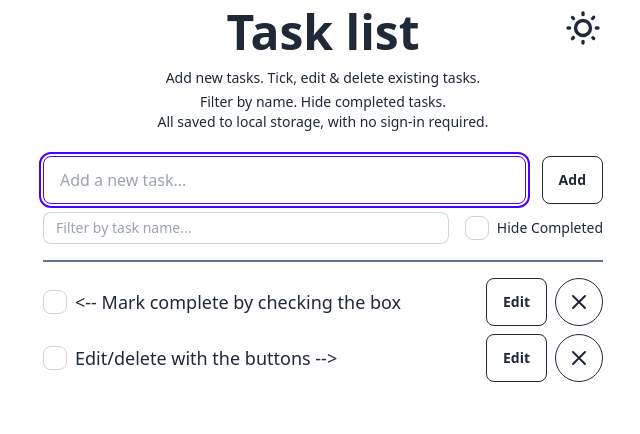
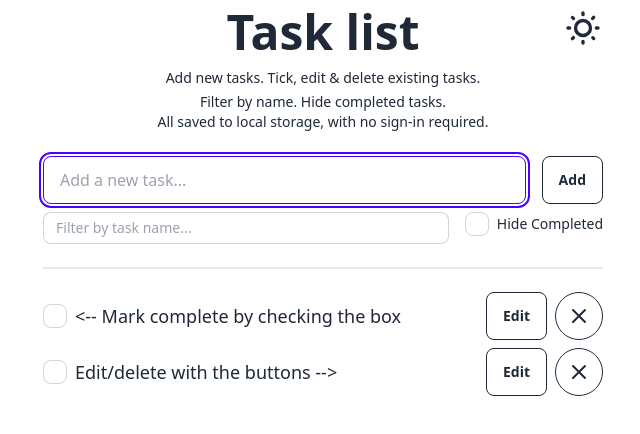
Before and after one commit to jakerbp/tasklist, a React (Vite) app: page / in a window 1280 px wide. Shown: the top 434 px of the page, without its empty margins (317-957 px from the left). Built offline with nearby package versions, Linux system fonts and the light colour scheme.

Commit message:
add divider

```diff
--- a/public/output.css
+++ b/public/output.css
@@ -901,6 +901,27 @@ html {
   --tw-border-opacity: 0.2;
 }
 
+.divider {
+  display: flex;
+  flex-direction: row;
+  align-items: center;
+  align-self: stretch;
+  margin-top: 1rem;
+  margin-bottom: 1rem;
+  height: 1rem;
+  white-space: nowrap;
+}
+
+.divider:before,
+  .divider:after {
+  height: 0.125rem;
+  width: 100%;
+  flex-grow: 1;
+  --tw-content: '';
+  content: var(--tw-content);
+  background-color: var(--fallback-bc,oklch(var(--bc)/0.1));
+}
+
 @media (hover: hover) {
   .btn:hover {
     --tw-border-opacity: 1;
@@ -1405,6 +1426,10 @@ html {
   }
 }
 
+.divider:not(:empty) {
+  gap: 1rem;
+}
+
 .input input {
   --tw-bg-opacity: 1;
   background-color: var(--fallback-p,oklch(var(--p)/var(--tw-bg-opacity)));
@@ -1681,10 +1706,6 @@ html {
   margin-bottom: 0.5rem;
 }
 
-.mb-4 {
-  margin-bottom: 1rem;
-}
-
 .mt-2 {
   margin-top: 0.5rem;
 }
@@ -1755,10 +1776,6 @@ html {
 
 .text-nowrap {
   text-wrap: nowrap;
-}
-
-.border-b-2 {
-  border-bottom-width: 2px;
 }
 
 .border-slate-500 {
@@ -1783,10 +1800,6 @@ html {
 .py-1 {
   padding-top: 0.25rem;
   padding-bottom: 0.25rem;
-}
-
-.pb-2 {
-  padding-bottom: 0.5rem;
 }
 
 .text-center {
--- a/src/App.jsx
+++ b/src/App.jsx
@@ -134,6 +134,7 @@ function App() {
           hideCompleted={hideCompleted}
           setHideCompleted={setHideCompleted}
         />
+        <div className="divider"></div>
         <TodoList />
       </div>
     </TodoContext.Provider>
--- a/src/TodoFilter.jsx
+++ b/src/TodoFilter.jsx
@@ -5,11 +5,11 @@ export function TodoFilter({
   setHideCompleted,
 }) {
   return (
-    <div className="filter-form flex items-center flex-nowrap gap-4 pb-2 mb-4 border-b-2 border-slate-500 justify-between">
+    <div className="filter-form flex items-center flex-nowrap gap-4 justify-between">
       <input
         type="text"
         id="name"
-        className="input input-sm my-2 input-bordered w-full hover:input-primary focus:input-primary"
+        className="input input-sm mt-2 input-bordered w-full hover:input-primary focus:input-primary"
         value={filterName}
         placeholder="Filter by task name..."
         onChange={(e) => setFilterName(e.target.value)}
```
